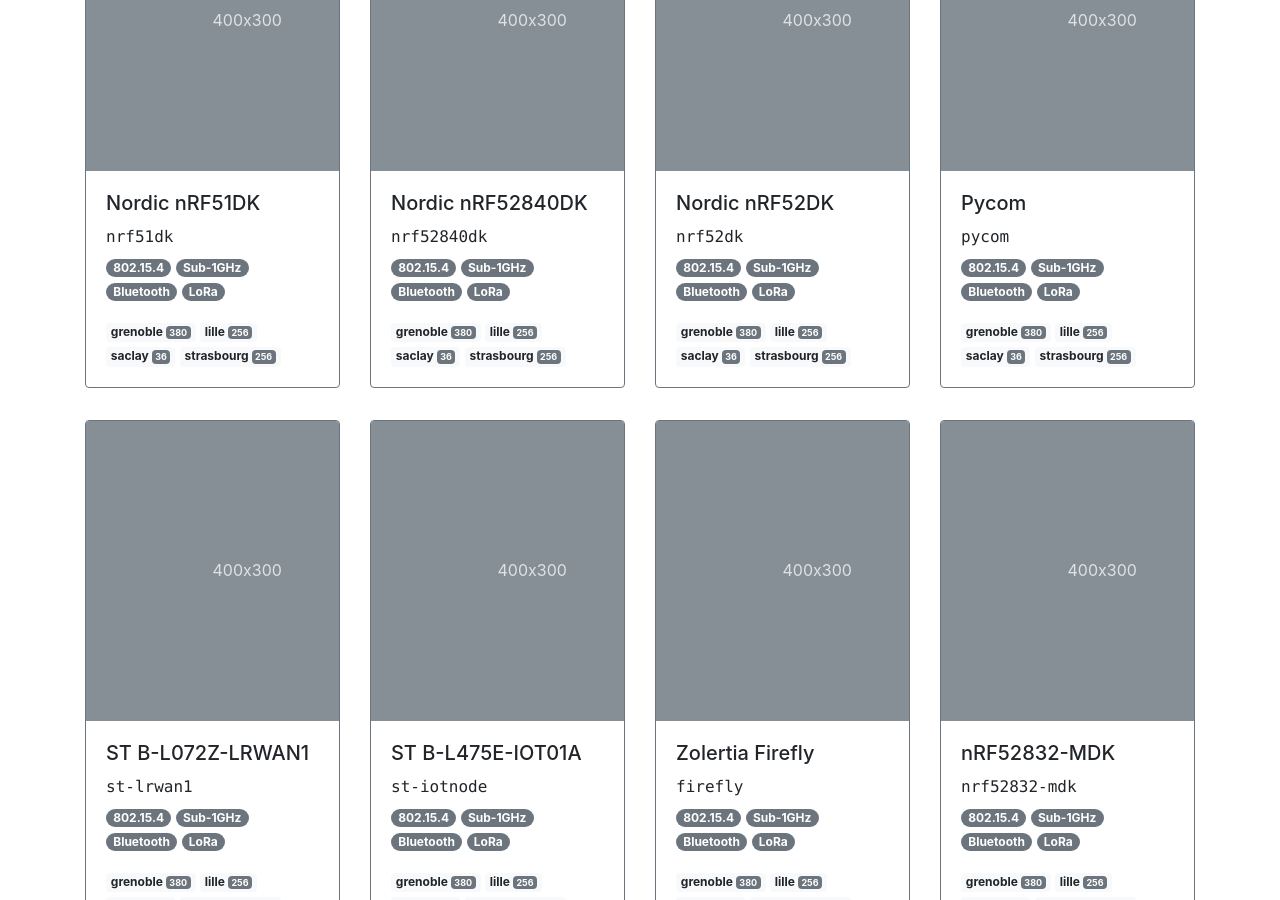
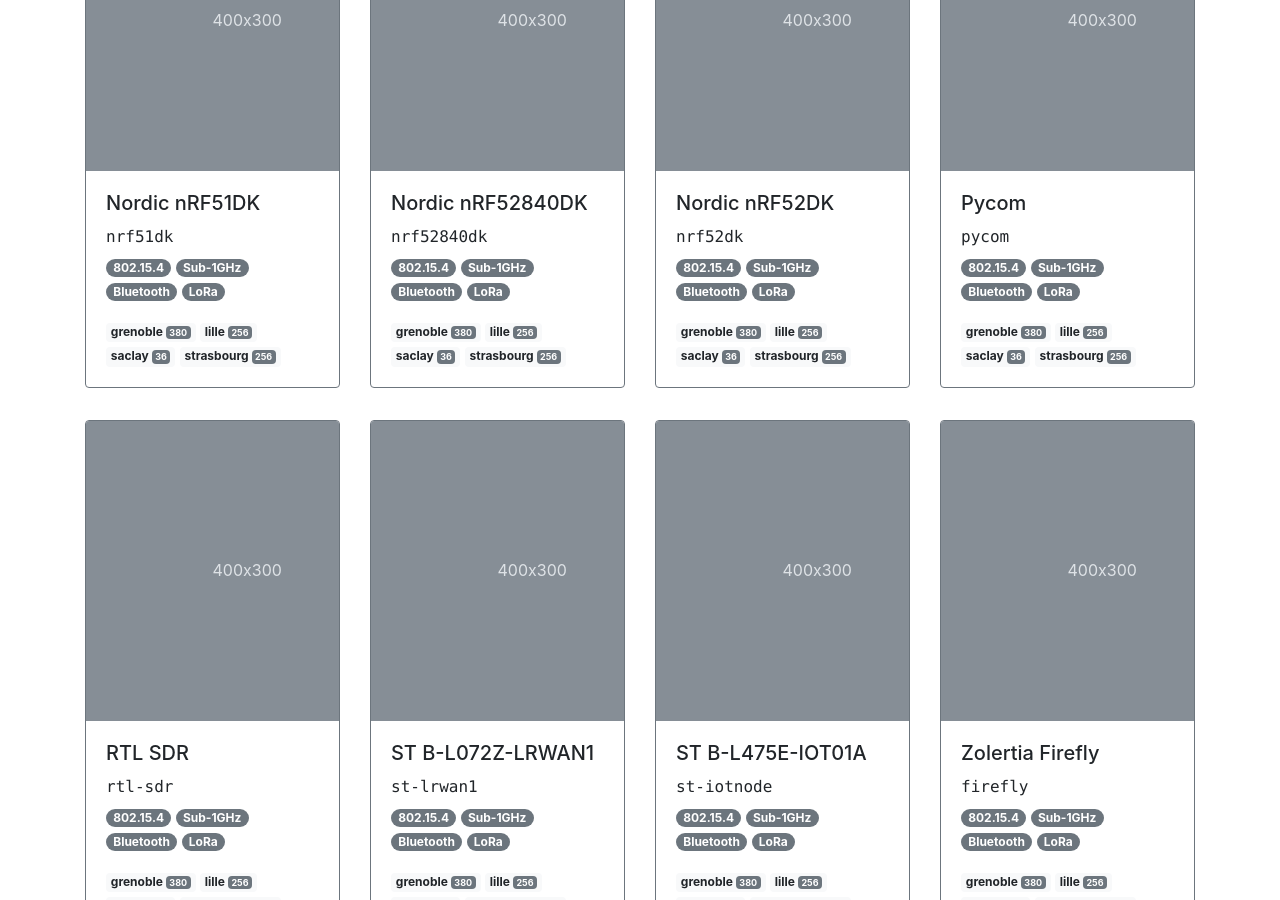
Before and after one commit to iot-lab/iot-lab.github.io, a Jekyll site: the page built from index.html, in a window 1280 px wide and 900 px high, scrolled down 7865 px. Built offline with Jekyll 4.4.1, drawn with Linux system fonts in a browser that asks for light colours.

Commit message:
boards: document rtl-sdr

```diff
--- a/_data/boards.yml
+++ b/_data/boards.yml
@@ -100,3 +100,8 @@
     iotlab-name: lora-gw
     mcu-soc: BCM2837
     radio: lora
+-
+    name: RTL SDR
+    iotlab-name: rtl-sdr
+    mcu-soc: R820T2
+    radio:
--- a/_data/docs-nav.yml
+++ b/_data/docs-nav.yml
@@ -29,6 +29,7 @@
     - title: nRF52840-MDK
     - title: Pycom
     - title: LoRa gateway
+    - title: RTL SDR
     - title: Add new board
 
 - title: Deployment
```
Also changed, not shown: docs/boards/rtl-sdr.md (added, +8 -0 lines), assets/images/docs/boards/rtl-sdr/rtl-sdr.jpeg (added).
